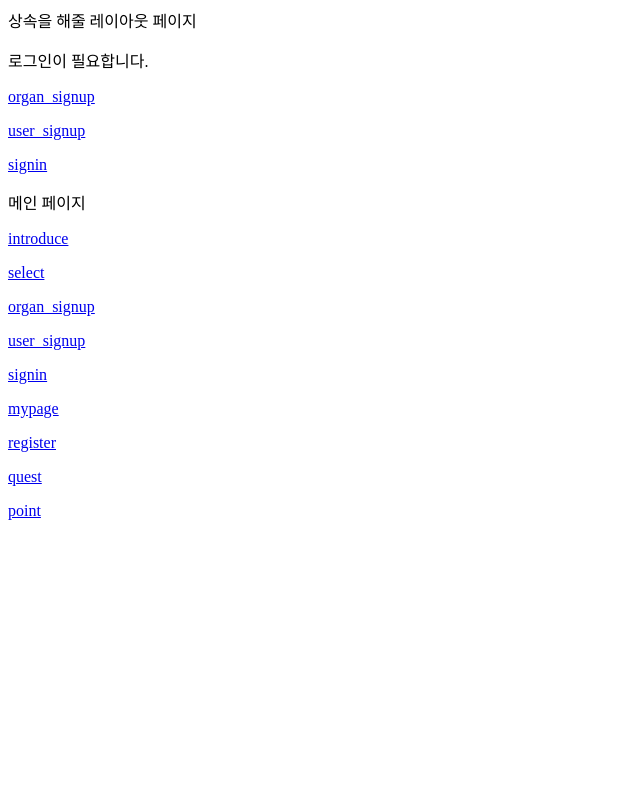
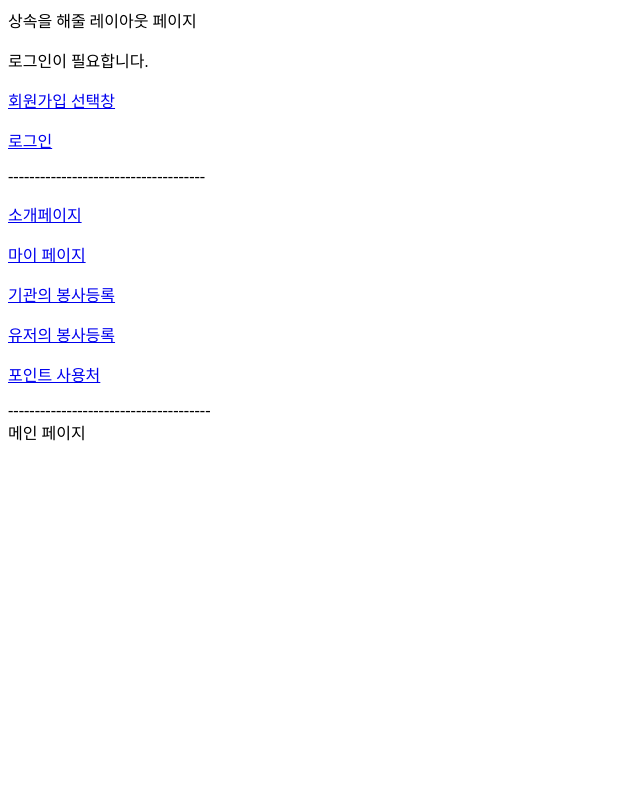
Before and after one commit to audtjr9514/SKHU_LL_Easy_Volunteer_KMS, a Django app: page / in a window 1280 px wide. Shown: the whole page, without its empty margins (0-640 px from the left). Run offline with Django 3.2, Linux system fonts and the light colour scheme.

Commit message:
19.07.30 서비스 등록 detail은 수정 필요

```diff
--- a/easy_volunteer/easyvolunteer/templates/layout.html
+++ b/easy_volunteer/easyvolunteer/templates/layout.html
@@ -7,10 +7,18 @@
 <p><a href="{% url 'logout' %}">로그아웃</a></p>
 {% else %}
 <p> 로그인이 필요합니다.</p>
-<p><a href="{% url 'organ_signup' %}">organ_signup</a></p>
-<p><a href="{% url 'user_signup' %}">user_signup</a></p>
-<p><a href="{% url 'signin' %}">signin</a></p>
+<p><a href="{% url 'select' %}">회원가입 선택창</a></p>
+<p><a href="{% url 'signin' %}">로그인</a></p>
 {% endif %}
+-------------------------------------
+
+
+<p><a href="{% url 'introduce' %}">소개페이지</a></p>
+<p><a href="{% url 'mypage' %}">마이 페이지</a></p>
+<p><a href="{% url 'register' %}">기관의 봉사등록</a></p>
+<p><a href="{% url 'quest' %}">유저의 봉사등록</a></p>
+<p><a href="{% url 'point' %}">포인트 사용처</a></p>
+--------------------------------------<br>
 {% block content %} <!--각 페이지의 내용이 들어갈 부분 -->
 
 {% endblock %}
--- a/easy_volunteer/easyvolunteer/templates/main.html
+++ b/easy_volunteer/easyvolunteer/templates/main.html
@@ -3,13 +3,4 @@
 
 {% block content %}
 메인 페이지
-<p><a href="{% url 'introduce' %}">introduce</a></p>
-<p><a href="{% url 'select' %}">select</a></p>
-<p><a href="{% url 'organ_signup' %}">organ_signup</a></p>
-<p><a href="{% url 'user_signup' %}">user_signup</a></p>
-<p><a href="{% url 'signin' %}">signin</a></p>
-<p><a href="{% url 'mypage' %}">mypage</a></p>
-<p><a href="{% url 'register' %}">register</a></p>
-<p><a href="{% url 'quest' %}">quest</a></p>
-<p><a href="{% url 'point' %}">point</a></p>
 {% endblock %}
--- a/easy_volunteer/easyvolunteer/templates/mypage.html
+++ b/easy_volunteer/easyvolunteer/templates/mypage.html
@@ -3,4 +3,9 @@
 
 {% block content %}
 일반 회원 마이 페이지
+{% if user.is_authenticated %}
+로그인이 되어 있습니다.
+{% else %}
+<p> 로그인이 필요한 서비스입니다.</p>
+{% endif %}
 {% endblock %}
--- a/easy_volunteer/easyvolunteer/templates/quest.html
+++ b/easy_volunteer/easyvolunteer/templates/quest.html
@@ -3,4 +3,10 @@
 
 {% block content %}
 일반 회원이 봉사활동을 등록하는 페이지
+{% if user.is_authenticated %}
+<p>반갑습니다 {{ user.name }} 회원님 </p>
+<p><a href="{% url 'logout' %}">로그아웃</a></p>
+{% else %}
+<p> 로그인이 필요한 서비스입니다.</p>
+{% endif %}
 {% endblock %}
--- a/easy_volunteer/easyvolunteer/templates/select.html
+++ b/easy_volunteer/easyvolunteer/templates/select.html
@@ -3,4 +3,6 @@
 
 {% block content %}
 기관 / 일반 회원의 회원가입을 선택할 수 있는 페이지
+<p><a href="{% url 'organ_signup' %}">기관 회원가입</a><p>
+<p><a href="{% url 'user_signup' %}">일반 회원가입</a><p>
 {% endblock %}
--- a/easy_volunteer/easyvolunteer/views.py
+++ b/easy_volunteer/easyvolunteer/views.py
@@ -4,7 +4,7 @@ from django.contrib.auth.models import User
 from django.contrib.auth import login, authenticate
 from django.http import HttpResponse
 from .models import User, Organ, Service, Area, Job, Product, Brand
-from .forms import UserForm, OrganUserForm, OrganForm, SigninForm
+from .forms import SigninForm, UserForm, OrganUserForm, OrganForm, ServiceForm
 
 # 맨 첫화면 _ 메인 페이지
 def main(request):
@@ -96,8 +96,15 @@ def organ_mypage(request):
     return render(request, 'organ_mypage.html')
 
 # 기관에서 봉사 등록 페이지
-def register(request):
-    return render(request, 'register.html')
+def register(request, service=None):
+    if request.method == "POST":
+        form = ServiceForm(request.POST, instance=service)
+        service = form.save(commit=False)
+        service
+        return render(request, 'main.html')
+    else:
+        form = ServiceForm()
+        return render(request, 'register.html', {'form': form})
 
 # 봉사활동을 선택할 수 있는 페이지
 def quest(request):
```
Also changed, not shown: easy_volunteer/easyvolunteer/models.py (+3 -4 lines), easy_volunteer/easyvolunteer/templates/point.html (+6 -1 lines), easy_volunteer/easyvolunteer/templates/register.html (+15 -1 lines), easy_volunteer/db.sqlite3, easy_volunteer/easyvolunteer/templates/organ_signup.html (line endings or trailing spaces).
